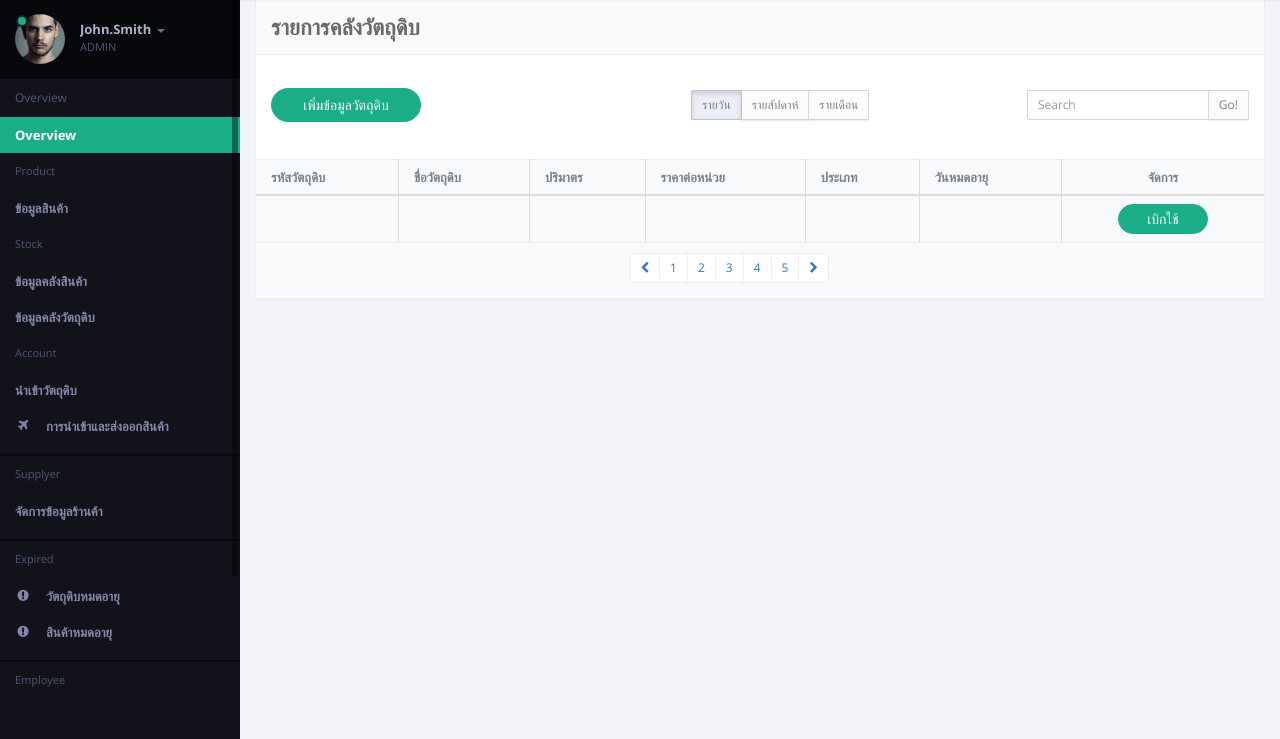
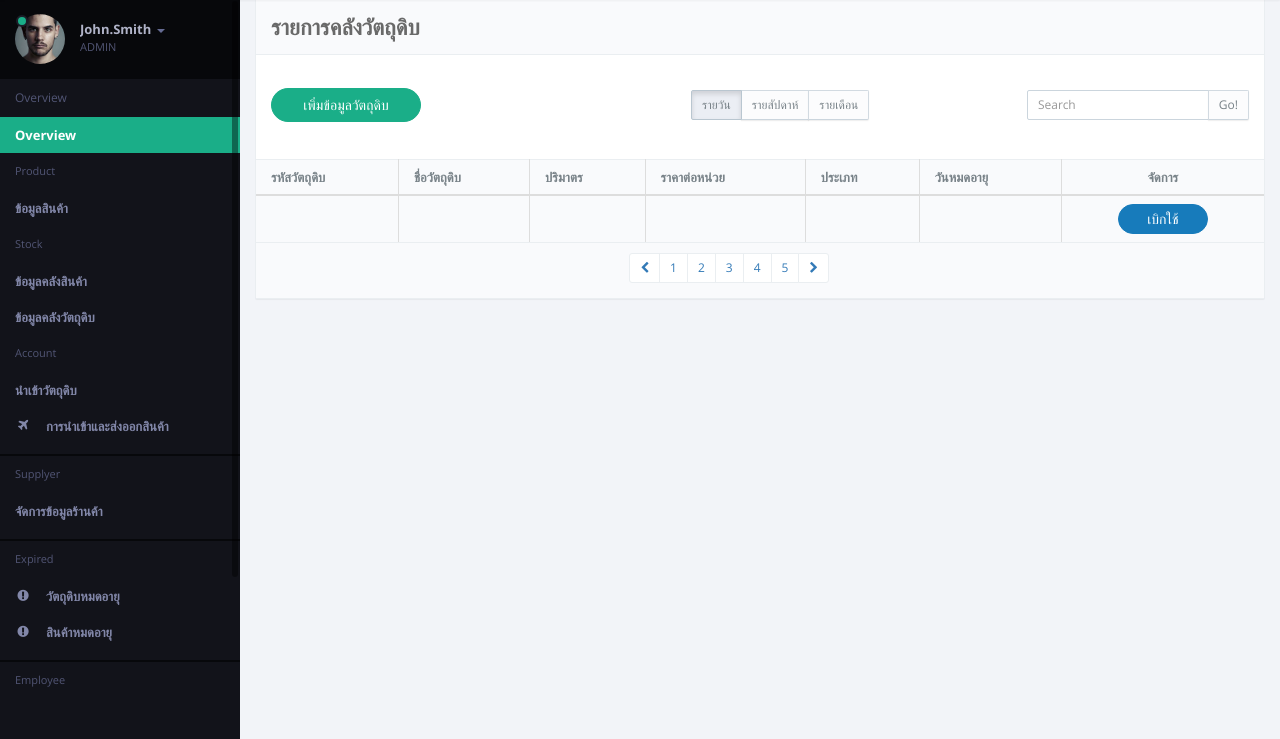
Before and after one commit to 2ManDown/GrassJelly, a CodeIgniter app: page /GrassJelly/index.php/metarial/metarial_list in a window 1280 px wide. Shown: the part 61-800 px from the top of the page. Run offline with CodeIgniter, Linux system fonts and the light colour scheme; tables that the repository leaves empty or names only in its code hold one stand-in row (values such as "Sample post"); data that the repository does not hold is empty; style sheets or scripts are compiled from the project's sources; some libraries are stand-ins or nearby versions.

Commit message:
change color

```diff
--- a/application/views/metarial/metarial_list.php
+++ b/application/views/metarial/metarial_list.php
@@ -56,7 +56,7 @@
                                     <td><?php echo $metarial_list['metarial_price'] ?></td>
                                     <td><?php echo $metarial_list['metarial_unit'] ?></td>
                                     <td><?php echo $metarial_list['metarial_expdate'] ?></td>
-                                    <td style="text-align: center;"><a href="<?php echo site_url('metarial/metarial_reavel') ?>" class="btn btn-s-xs btn-success btn-rounded" style="padding: 4px 2px;">เบิกใช้</a></td>
+                                    <td style="text-align: center;"><a href="<?php echo site_url('metarial/metarial_reavel') ?>" class="btn btn-s-xs btn-primary btn-rounded" style="padding: 4px 2px;">เบิกใช้</a></td>
                                 </tr>
                             </tbody>
                         <?php } ?>
```
